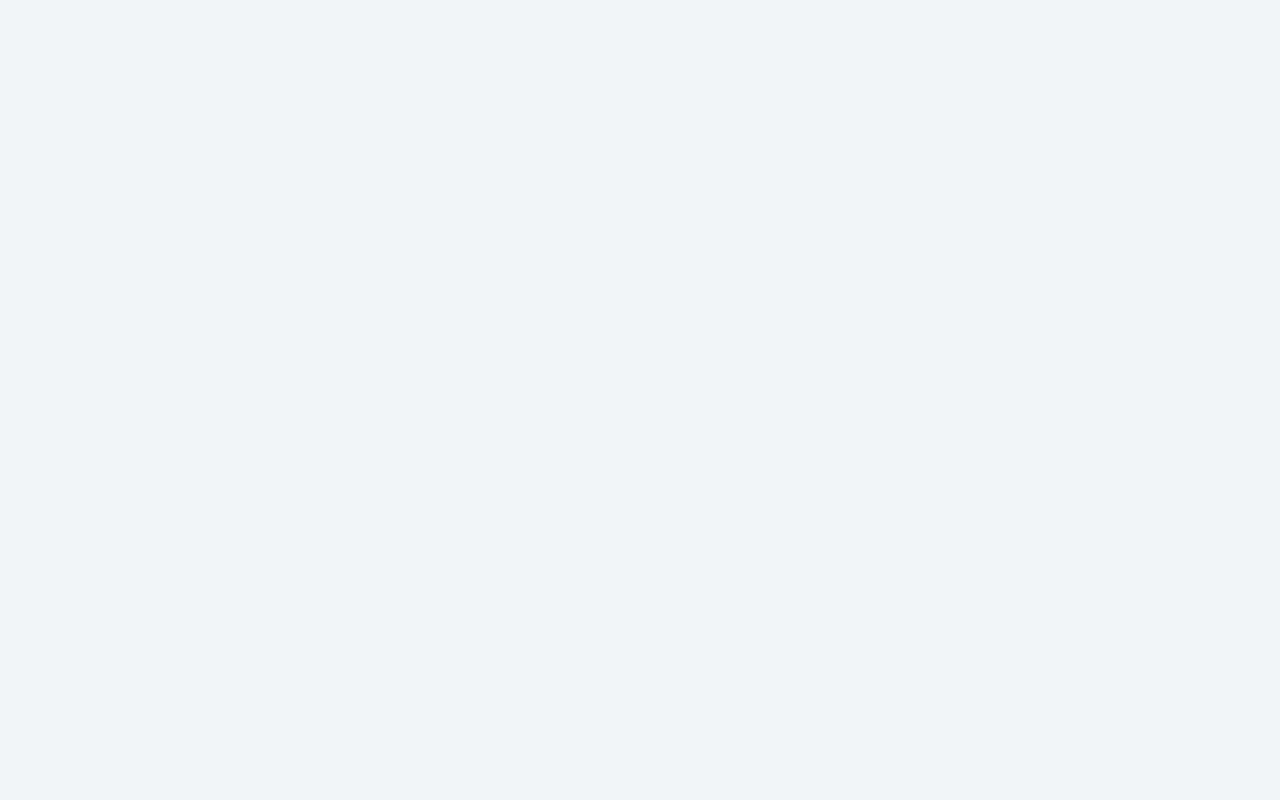
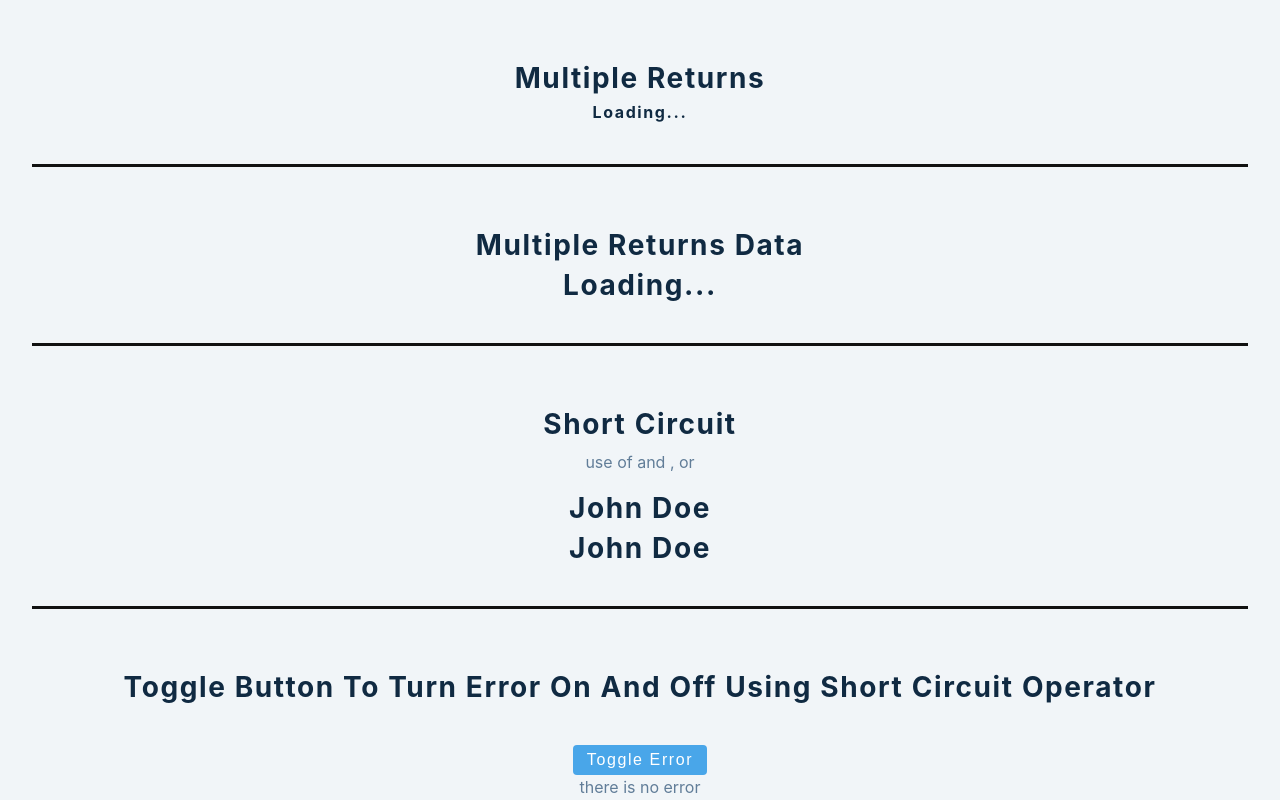
Before and after one commit to PeterOsoo/react-advanced, a React (Create React App) app: page /conditionals in a window 1280 px wide. Shown: the top 800 px of the page. Built offline with nearby package versions, Linux system fonts and the light colour scheme; no server answers.

Commit message:
Add routes for Condonal Rendering, reorganize files

```diff
--- a/src/App.js
+++ b/src/App.js
@@ -1,10 +1,12 @@
 import React from "react"
 import "./App.css"
+
+import Home from "./pages/Home"
 
 import UseStateContainer from "./components/useState/UseStateContainer"
 import UseEffectContainer from "./components/useEffect/UseEffectContainer"
 
-import Container from "./components/Conditional Rendering/Container"
+import ConditionalsContainer from "./components/ConditionalRendering/ConditionalsContainer"
 
 import FormContainer from "./components/Forms/FormContainer"
 
@@ -15,18 +17,16 @@ function App() {
 		<React.Fragment>
 			<div className="App">
 				<Switch>
-					<Route path="/" exact>
-						{" "}
-						Home{" "}
-					</Route>
+					<Route path="/" exact component={Home} />
 
 					<Route path="/use-state" exact component={UseStateContainer} />
 
 					<Route path="/use-effect" exact component={UseEffectContainer} />
 
+					<Route path="/conditionals" exact component={ConditionalsContainer} />
+
 					{/* <Route component={Error} /> */}
 				</Switch>
-
 				{/* conditionals  */}
 
 				{/* <Container />
--- a/src/components/Conditional Rendering/MultipleReturnsBasic.js
+++ /dev/null
@@ -1,12 +0,0 @@
-import React, { useState } from "react"
-
-const MultipleReturnsBasic = () => {
-	const [loading, setLoading] = useState(true)
-
-	if (loading) {
-		return <h3>Loading...</h3>
-	}
-	return <h3>multiple returns</h3>
-}
-
-export default MultipleReturnsBasic
--- a/src/components/Conditional Rendering/Container.js
+++ b/src/components/ConditionalRendering/ConditionalsContainer.js
@@ -1,10 +1,13 @@
 import React from "react"
+
+import "./conditionals.css"
+
 import MultipleReturnsBasic from "./MultipleReturnsBasic"
 import MultipleReturnsData from "./MultipleReturnsData"
 import ShortCircuit from "./ShortCircuit"
 import ShowHide from "./ShowHide"
 
-function Container() {
+const Container = () => {
 	return (
 		<div>
 			<MultipleReturnsBasic />
--- /dev/null
+++ b/src/components/ConditionalRendering/MultipleReturnsBasic.js
@@ -0,0 +1,22 @@
+import React, { useState } from "react"
+
+const MultipleReturnsBasic = () => {
+	const [loading, setLoading] = useState(true)
+
+	if (loading) {
+		return (
+			<div className="conditionals">
+				<h3>Multiple returns </h3>
+				<h4>Loading...</h4>
+			</div>
+		)
+	}
+	return (
+		<div className="conditionals">
+			<h3>Multiple returns </h3>
+			<p>doesn't display loading when state is false </p>
+		</div>
+	)
+}
+
+export default MultipleReturnsBasic
--- a/src/components/Conditional Rendering/MultipleReturnsData.js
+++ b/src/components/ConditionalRendering/MultipleReturnsData.js
@@ -31,7 +31,8 @@ const MultipleReturnsData = () => {
 
 	if (isLoading) {
 		return (
-			<div>
+			<div className="conditionals">
+				<h3>Multiple Returns Data </h3>
 				<h3>Loading...</h3>
 			</div>
 		)
@@ -39,14 +40,16 @@ const MultipleReturnsData = () => {
 
 	if (isError) {
 		return (
-			<div>
+			<div className="conditionals">
+				<h3>Multiple Returns Data </h3>
 				<h3>Something went wrong....</h3>
 			</div>
 		)
 	}
 
 	return (
-		<div>
+		<div className="conditionals">
+			<h3>Multiple Returns Data </h3>
 			<h3>{user}</h3>
 		</div>
 	)
--- a/src/components/Conditional Rendering/ShortCircuit.jsx
+++ b/src/components/ConditionalRendering/ShortCircuit.jsx
@@ -10,12 +10,23 @@ const ShortCircuit = () => {
 
     return (
         <>
+        <div className="conditionals">
+
       {/* <h1>{firstValue}</h1>
       <h1>value : {secondValue}</h1> */}
       {/* {if(){console.log('hello world')}} */}
+
+      <h3>Short Circuit</h3>
+      <p>use of and ,  or  </p>
+
       <h3>{text || 'john doe'}</h3>
       <h3>{text && 'john doe'}</h3>
       <h3>{!text && 'john doe'}</h3>
+
+     </div>
+     <div className="conditionals">
+
+     <h3>Toggle button to turn error on and off using short Circuit Operator</h3>
 
       <button className='btn' onClick={() => setIsError(!isError)}>
         toggle error
@@ -27,12 +38,13 @@ const ShortCircuit = () => {
        {/* ternary operator */}
       {isError ? (
         <p>there is an error...</p>
-      ) : (
-        <div>
+        ) : (
+          <div>
           <p>there is no error</p>
         </div>
       )}
 
+      </div>
     </>
   );
 };
--- a/src/components/Conditional Rendering/ShowHide.js
+++ b/src/components/ConditionalRendering/ShowHide.js
@@ -4,10 +4,18 @@ const ShowHide = () => {
 	const [show, setShow] = useState(false)
 	return (
 		<>
+			<h3>Show and Hide Component</h3>
 			<button className="btn" onClick={() => setShow(!show)}>
 				show/hide
 			</button>
 			{show && <Item />}
+			<br />
+			<br />
+			<br />
+			<br />
+			<br />
+			<br />
+			<br />
 		</>
 	)
 }
--- /dev/null
+++ b/src/components/ConditionalRendering/conditionals.css
@@ -0,0 +1,5 @@
+.conditionals {
+    border-bottom: 3px solid #111;
+    padding: 2rem;
+    margin: 2rem ;
+}
--- /dev/null
+++ b/src/pages/Home.js
@@ -0,0 +1,22 @@
+import React from "react"
+
+import { Link } from "react-router-dom"
+
+const Home = () => {
+	return (
+		<div>
+			<h1>Home page</h1>
+
+			<Link to="/use-state">Use State </Link>
+			<br />
+			<br />
+			<br />
+			<Link to="/use-effect">Use Effect </Link>
+			<br />
+			<br />
+			<Link to="/conditionals">Conditionals </Link>
+		</div>
+	)
+}
+
+export default Home
```
